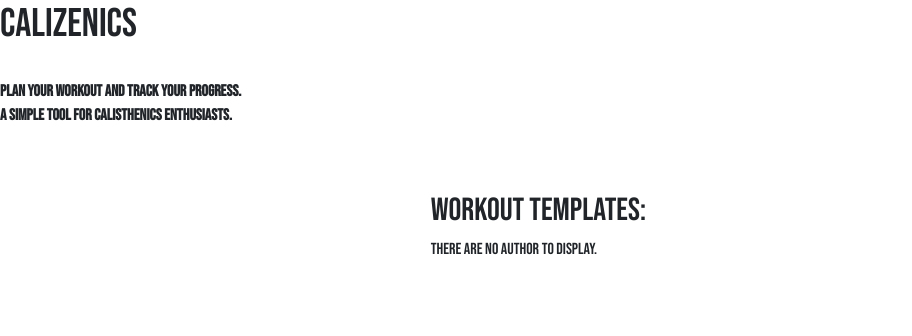
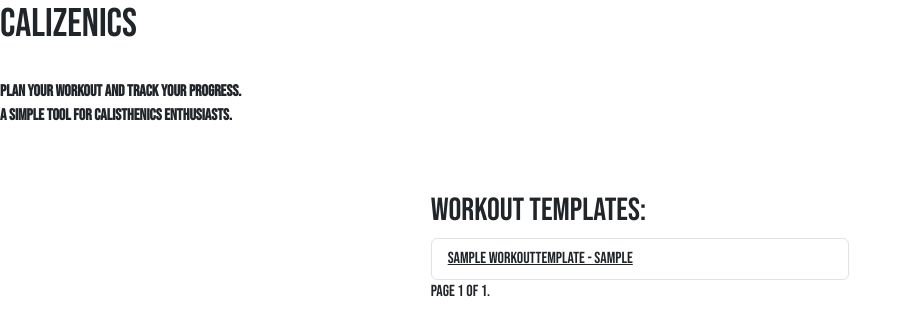
Before and after one commit to Ian-Garrigan/calizenic, a Django app: page /user-templates-list/ in a window 1280 px wide. Shown: the top 336 px of the page, without its empty margins (0-912 px from the left). Run offline with Django 3.2, Linux system fonts and the light colour scheme; tables that the repository leaves empty hold one stand-in row (values such as "Sample post").

Commit message:
Add workout list view & paginate

```diff
--- a/workouts/models.py
+++ b/workouts/models.py
@@ -16,8 +16,11 @@ class WorkoutTemplate(models.Model):
     template_name = models.CharField(max_length=50, default='New workout template')
     time_created = models.DateTimeField(auto_now_add=True)
     total_completed = models.PositiveIntegerField(default=0)
-    was_performed = models.BooleanField()
+    was_performed = models.BooleanField(default=False)
     status = models.IntegerField(choices=STATUS, default=0)
+
+    class Meta:
+        ordering = ['-time_created']
 
     def __str__(self):
         return self.template_name
--- a/workouts/templates/user-templates-list.html
+++ b/workouts/templates/user-templates-list.html
@@ -7,19 +7,37 @@
   Workout Templates:
 </h2>
 
-    {% if user_template_list %}
+{% if user_templates %}
 
 <ul class="list-group">
-      {% for template in user_template_list %}
+  {% for template in user_templates %}
   <li class="list-group-item">
-          <a class="text-reset" href="{{ template.get_absolute_url }}">{{ template.template_name }}</a>
+    <a class="text-reset" href="{{ template.get_absolute_url }}">{{ template }} - {{ template.athlete_id }}</a>
   </li>
   {% endfor %}
 </ul>
+<div class="pagination">
+  <span class="step-links">
+    {% if page_obj.has_previous %}
+    <a href="?page=1">&laquo; first</a>
+    <a href="?page={{ page_obj.previous_page_number }}">previous</a>
+    {% endif %}
+
+    <span class="current">
+      Page {{ page_obj.number }} of {{ page_obj.paginator.num_pages }}.
+    </span>
+
+    {% if page_obj.has_next %}
+    <a href="?page={{ page_obj.next_page_number }}">next</a>
+    <a href="?page={{ page_obj.paginator.num_pages }}">last &raquo;</a>
+    {% endif %}
+  </span>
+</div>
 
 {% else %}
 
-    <p>There are no author to display.</p>
+<p>There are no workout templates to display.</p>
 
 {% endif %}
+
 {% endblock content %}
--- a/workouts/views.py
+++ b/workouts/views.py
@@ -19,7 +19,10 @@ class UserDashboard(TemplateView):
 
 class UserTemplatesList(ListView):
     model = WorkoutTemplate
+    context_object_name = 'user_templates'
+    queryset = WorkoutTemplate.objects.filter(status=0).order_by('-time_created')
     template_name = 'user-templates-list.html'
+    paginate_by = 2
 
 
 
```
Also changed, not shown: workouts/migrations/0004_alter_workouttemplate_options.py (added), workouts/migrations/0005_alter_workouttemplate_was_performed.py (added). Lines whose indentation alone changed are shown as unchanged.
